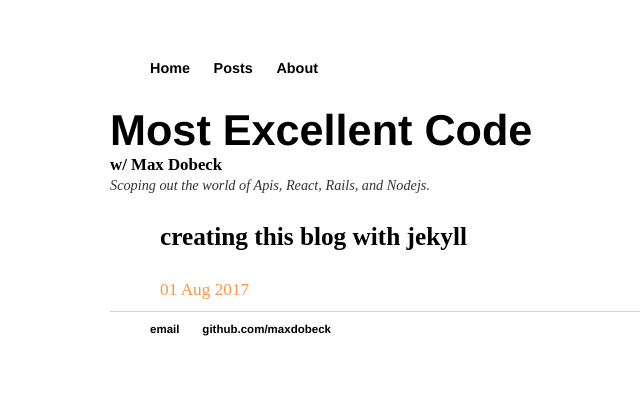
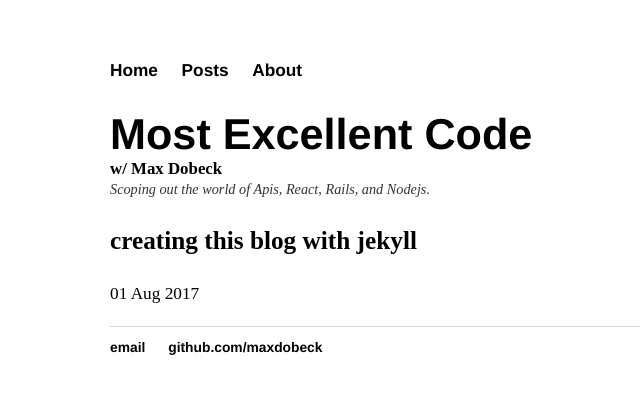
Before and after one commit to maxdobeck/maxdobeck.github.io, a Jekyll site: the page built from index.html, in a window 1280 px wide. Shown: the top 394 px of the page, without its empty margins (82-722 px from the left). Built offline with Jekyll 4.4.1, drawn with Linux system fonts in a browser that asks for light colours; the list of posts is cut into pages by our own code.

Commit message:
Finally fixed the goddamn padding.

```diff
--- a/css/main.css
+++ b/css/main.css
@@ -2,6 +2,9 @@ body {
     margin: 60px auto;
     width: 70%;
     font-size: .9em;
+}
+nav ul, footer ul {
+    padding: 0px;
 }
 nav ul a, footer ul a {
     font-family:'Helvetica', 'Arial', 'Sans-Serif';
@@ -9,6 +12,7 @@ nav ul a, footer ul a {
     list-style: none;
     font-weight: bold;
     text-decoration: none;
+    font-size: 1.2em;
 }
 nav ul li, footer ul li {
     display: inline;
@@ -56,8 +60,8 @@ footer {
     font-size: .8em;
 }
 ul.posts {
-    margin: 10px;
     font-size: 1.5em;
+    padding: 0px;
 }
 ul.posts li {
     list-style: none;
@@ -65,11 +69,8 @@ ul.posts li {
 .postTitle h1.postTitle h3.postTitle {
   text-decoration: none;
   color: black;
-  margin: none;
   margin-bottom: 0em;
 }
 .postDate {
-    color: #ff944d;
     font-size: 80%;
-    margin-top: 0em;
 }
```
